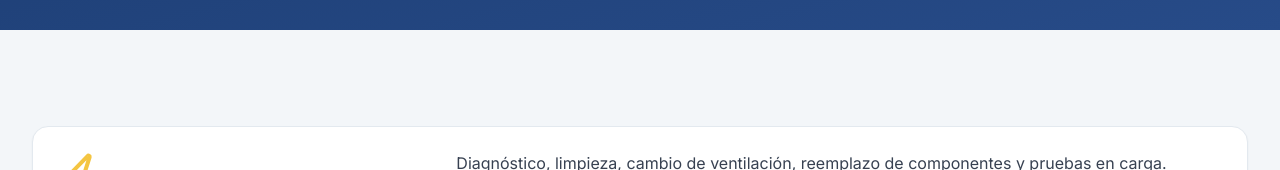
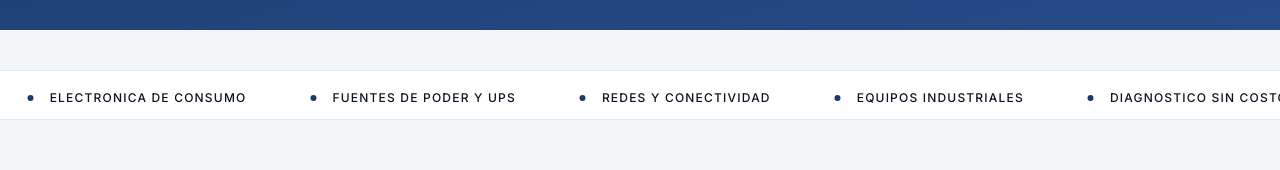
Before and after one commit to williamppmm/umep, a Next.js app: page /servicios in a window 1280 px wide. Shown: the part 387-557 px from the top of the page. Built offline with nearby package versions, Linux system fonts and the light colour scheme; no server answers.

Commit message:
feat: add ticker to services page

```diff
--- a/src/app/servicios/page.tsx
+++ b/src/app/servicios/page.tsx
@@ -3,6 +3,7 @@ import Container from '@/components/ui/Container';
 import SectionTitle from '@/components/ui/SectionTitle';
 import Card from '@/components/ui/Card';
 import CTAWhatsApp from '@/components/CTAWhatsApp';
+import Ticker from '@/components/Ticker';
 import Icon, { type IconName } from '@/components/ui/Icon';
 import servicesData from '@/content/services.json';
 import { siteConfig } from '@/lib/siteConfig';
@@ -36,6 +37,9 @@ export default function ServiciosPage() {
           </div>
         </Container>
       </section>
+      <div className="mt-10">
+          <Ticker />
+      </div>
 
       <section className="py-16 lg:py-24">
         <Container>
--- /dev/null
+++ b/src/components/Ticker.tsx
@@ -0,0 +1,32 @@
+const ITEMS = [
+  'Variadores de velocidad',
+  'Mantenimiento preventivo',
+  'Electronica de consumo',
+  'Fuentes de poder y UPS',
+  'Redes y conectividad',
+  'Equipos industriales',
+  'Diagnostico sin costo',
+  'Garantia de 90 dias',
+  'Variadores de frecuencia',
+  'Atencion en el Valle del Cauca',
+];
+
+const doubled = [...ITEMS, ...ITEMS];
+
+export default function Ticker() {
+  return (
+    <div className="overflow-hidden border-y border-umep-border bg-white py-3" aria-hidden>
+      <div className="inline-flex min-w-max whitespace-nowrap animate-ticker">
+        {doubled.map((text, i) => (
+          <div
+            key={`${text}-${i}`}
+            className="flex items-center gap-4 px-8 text-xs font-medium uppercase tracking-widest text-umep-text"
+          >
+            <span className="inline-block h-1.5 w-1.5 flex-shrink-0 rounded-full bg-primary" />
+            {text}
+          </div>
+        ))}
+      </div>
+    </div>
+  );
+}
--- a/tailwind.config.ts
+++ b/tailwind.config.ts
@@ -29,6 +29,15 @@ const config: Config = {
         poppins: ['var(--font-poppins)', 'sans-serif'],
         inter: ['var(--font-inter)', 'sans-serif'],
       },
+      animation: {
+        ticker: 'ticker 30s linear infinite',
+      },
+      keyframes: {
+        ticker: {
+          from: { transform: 'translateX(0)' },
+          to: { transform: 'translateX(-50%)' },
+        },
+      },
     },
   },
   plugins: [],
```
